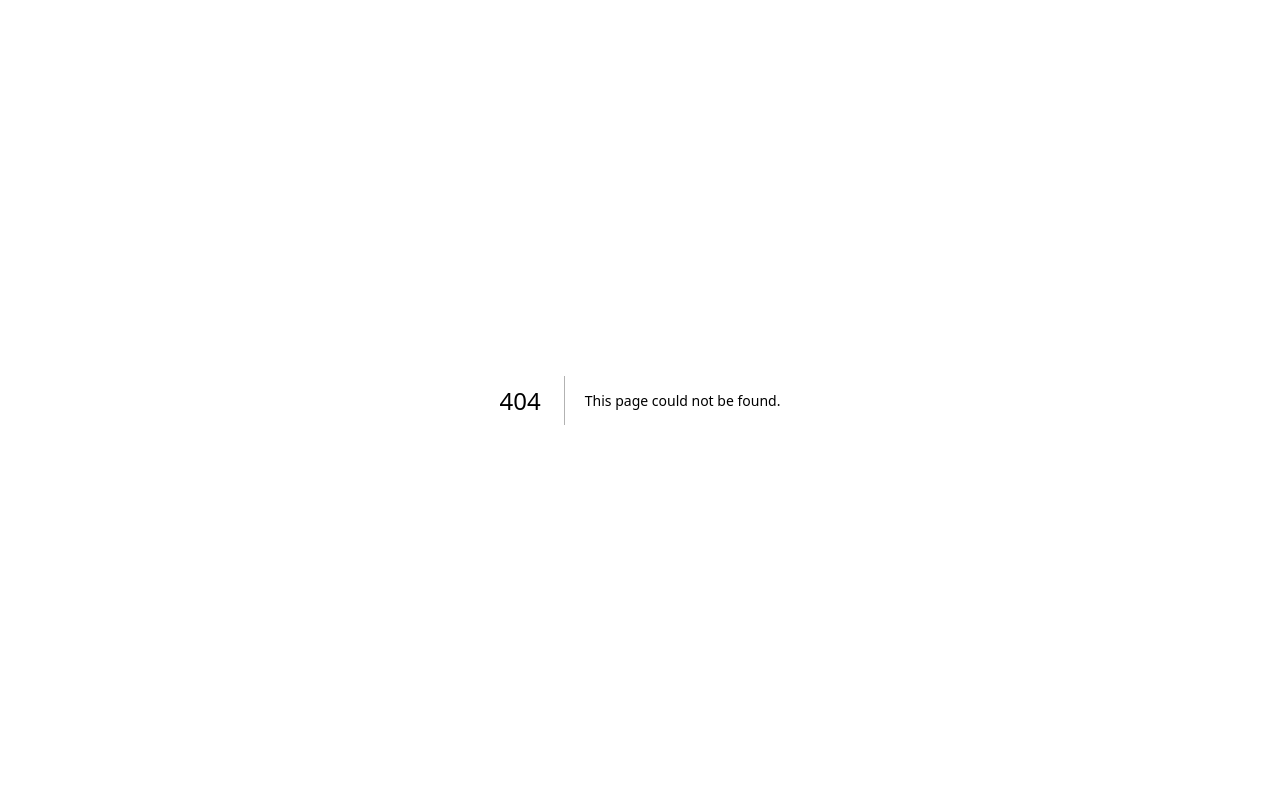
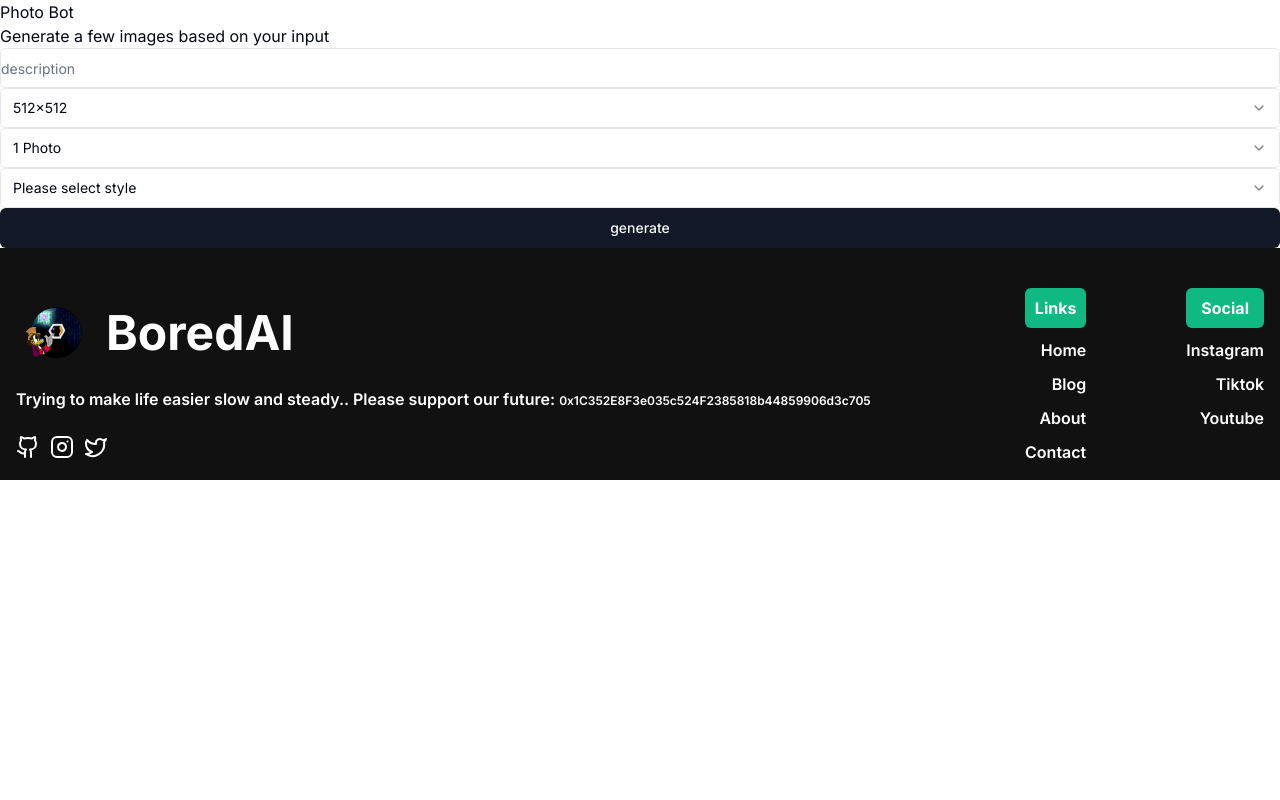
Before and after one commit to CoolistKovbel/kill-yourself, a Next.js app: page /photoBot in a window 1280 px wide. Before the commit this address had no page. Shown: the top 800 px of the page. Built offline with nearby package versions, Linux system fonts and the light colour scheme.

Commit message:
imhaving bad thoughts

```diff
--- /dev/null
+++ b/app/(home)/photoBot/page.tsx
@@ -0,0 +1,252 @@
+"use client";
+
+import {
+  Form,
+  FormControl,
+  FormField,
+  FormItem,
+  FormMessage,
+} from "@/components/ui/form";
+import { Select, SelectContent, SelectItem, SelectTrigger, SelectValue } from "@/components/ui/select";
+import React from "react";
+import { zodResolver } from "@hookform/resolvers/zod";
+import { useForm } from "react-hook-form";
+import * as z from "zod";
+import { useRouter } from "next/navigation";
+import { Input } from "@/components/ui/input";
+import { Button } from "@/components/ui/button";
+
+const formSchema = z.object({
+  description: z.string().min(2, {
+    message: "description must be at least 2 characters.",
+  }),
+  amount: z.string().min(1),
+  resolution: z.string().min(1),
+  medium: z.string(),
+  title: z.string(),
+});
+
+function PhotoBot() {
+  const router = useRouter();
+
+  const amountOptions = [
+    {
+      value: "1",
+      label: "1 Photo",
+    },
+    {
+      value: "2",
+      label: "2 Photos",
+    },
+    {
+      value: "3",
+      label: "3 Photos",
+    },
+    {
+      value: "4",
+      label: "4 Photos",
+    },
+    {
+      value: "5",
+      label: "5 Photos",
+    },
+  ];
+
+  const resolutionOptions = [
+    {
+      value: "256x256",
+      label: "256x256",
+    },
+    {
+      value: "512x512",
+      label: "512x512",
+    },
+    {
+      value: "1024x1024",
+      label: "1024x1024",
+    },
+  ];
+
+  const mediumOptions = [
+    {
+      value: "anime style content",
+      label: "amime",
+    },
+    {
+      value: "3d style content",
+      label: "3d",
+    },
+    {
+      value: "photo style content",
+      label: "photo",
+    },
+    {
+      value: "realistic style content",
+      label: "realistic",
+    },
+    {
+      value:
+        "Make sure this is going to look professional and like a real svg logo",
+      label: "logo",
+    },
+  ];
+
+  // Form Validation Schema
+  const form = useForm<z.infer<typeof formSchema>>({
+    resolver: zodResolver(formSchema),
+    defaultValues: {
+      description: "",
+      amount: "1",
+      resolution: "512x512",
+      medium: "",
+    },
+  });
+
+  let isLoading = form.formState.isSubmitting;
+
+  const optionx = amountOptions.map((opt) => {
+    return (
+      <SelectItem key={crypto.randomUUID()} value={opt.value}>
+        {opt.label}
+      </SelectItem>
+    );
+  });
+
+  const optiony = resolutionOptions.map((opt) => {
+    return (
+      <SelectItem key={crypto.randomUUID()} value={opt.value}>
+        {opt.label}
+      </SelectItem>
+    );
+  });
+
+  const optionz = mediumOptions.map((opt) => {
+    return (
+      <SelectItem key={crypto.randomUUID()} value={opt.value}>
+        {opt.label}
+      </SelectItem>
+    );
+  });
+
+
+  const onSubmit = async (values: z.infer<typeof formSchema>) => {
+    try {
+
+     console.log(values)
+
+
+    } catch (err: any) {
+      console.log(err);
+    } finally {
+      router.refresh();
+    }
+  };
+
+  return (
+    <div>
+      <header>
+        <h2>Photo Bot </h2>
+        <p>Generate a few images based on your input</p>
+      </header>
+
+      {/* ÷Forms  */}
+      <div>
+        <Form {...form}>
+          <form onSubmit={form.handleSubmit(onSubmit)}>
+            <FormField
+              control={form.control}
+              name="description"
+              render={({ field }) => (
+                <FormItem className="col-span-12 lg:col-span-10">
+                  <FormControl className="m-0 p-0">
+                    <Input placeholder="description" {...field} />
+                  </FormControl>
+                  <FormMessage />
+                </FormItem>
+              )}
+            />
+
+            <FormField
+              control={form.control}
+              name="resolution"
+              render={({ field }) => (
+                <FormItem className="col-span-12 lg:col-span-10">
+                  <Select
+                    disabled={isLoading}
+                    onValueChange={field.onChange}
+                    value={field.value}
+                    defaultValue={field.value}
+                  >
+                    <FormControl>
+                      <SelectTrigger>
+                        <SelectValue placeholder="Please select an resolution" />
+                      </SelectTrigger>
+                    </FormControl>
+                    <SelectContent>{optiony}</SelectContent>
+                  </Select>
+                  <FormMessage />
+                </FormItem>
+              )}
+            />
+
+            <FormField
+              control={form.control}
+              name="amount"
+              render={({ field }) => (
+                <FormItem className="col-span-12 lg:col-span-10">
+                  <Select
+                    disabled={isLoading}
+                    onValueChange={field.onChange}
+                    value={field.value}
+                    defaultValue={field.value}
+                  >
+                    <FormControl>
+                      <SelectTrigger>
+                        <SelectValue placeholder="Please select an amount" />
+                      </SelectTrigger>
+                    </FormControl>
+                    <SelectContent>{optionx}</SelectContent>
+                  </Select>
+                  <FormMessage />
+                </FormItem>
+              )}
+            />
+
+            <FormField
+              control={form.control}
+              name="medium"
+              render={({ field }) => (
+                <FormItem className="col-span-12 lg:col-span-10">
+                  <Select
+                    disabled={isLoading}
+                    onValueChange={field.onChange}
+                    value={field.value}
+                    defaultValue={field.value}
+                  >
+                    <FormControl>
+                      <SelectTrigger>
+                        <SelectValue placeholder="Please select style" />
+                      </SelectTrigger>
+                    </FormControl>
+                    <SelectContent>{optionz}</SelectContent>
+                  </Select>
+                  <FormMessage />
+                </FormItem>
+              )}
+            />
+
+            <Button
+              type="submit"
+              className="col-span-12 lg:col-span-10 w-full m-0"
+              disabled={isLoading}
+            >
+              generate
+            </Button>
+          </form>
+        </Form>
+      </div>
+    </div>
+  );
+}
+
+export default PhotoBot;
```
